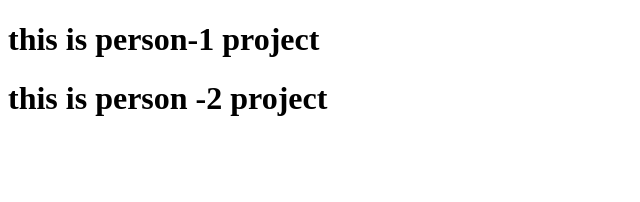
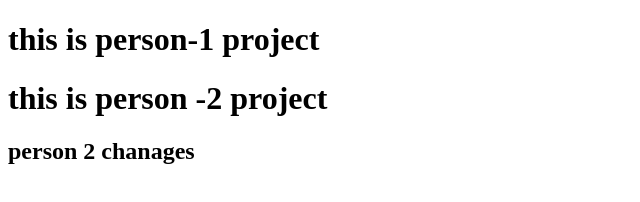
Before and after one commit to Srikanth-aluvala/52r_git, a plain HTML site: page index.html in a window 1280 px wide. Shown: the whole page, without its empty margins (0-640 px from the left). Drawn offline with Linux system fonts and the light colour scheme.

Commit message:
person 2 changes again

```diff
--- a/index.html
+++ b/index.html
@@ -8,5 +8,6 @@
 <body>
     <h1>this is person-1 project</h1>
     <h1>this is person -2 project</h1>
+    <h2>person 2 chanages</h2>
 </body>
 </html>
```
